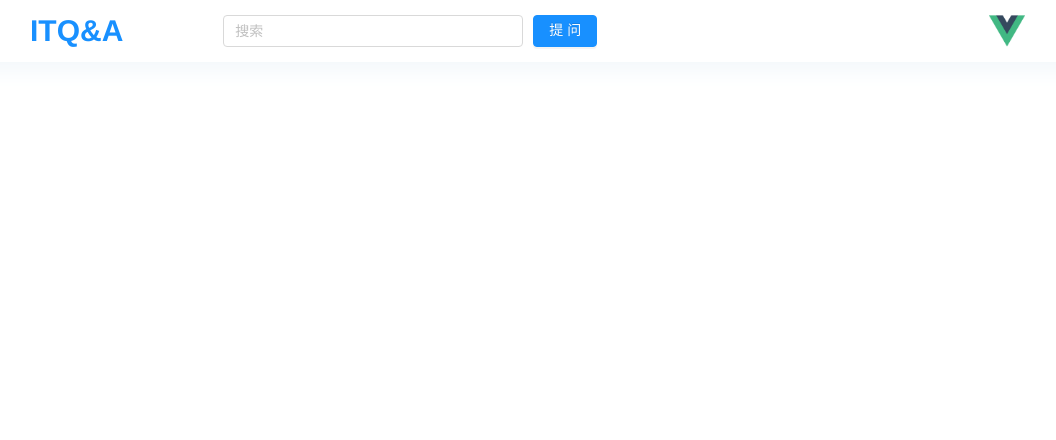
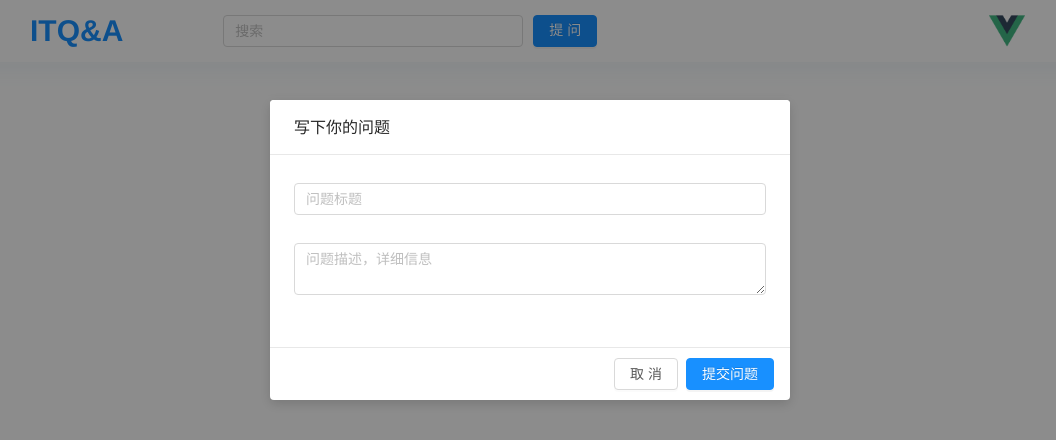
Before and after one commit to Toxiiic/ITQNA-web, a Vue app: page /#/home in a window 1280 px wide. Before the commit this address led to /#/home. Shown: the top 440 px of the page, without its empty margins (110-1166 px from the left). Built offline with nearby package versions, Linux system fonts and the light colour scheme.

Commit message:
optimized token verify function

```diff
--- a/src/App.vue
+++ b/src/App.vue
@@ -10,7 +10,8 @@
 import NavBar from '@/components/NavBar.vue'
 import Home from '@/views/Home.vue'
 import { user } from '@/common/api'
-import { mapMutations } from 'vuex'
+import { verifyTokenAndSaveId } from './common/util'
+import { mapMutations, mapGetters } from 'vuex'
 
 export default {
   components: {
@@ -18,14 +19,17 @@ export default {
     Home
   },
   mounted () {
-    user.getLoginState(res => {
-      this.setLogined(res.logined)
-    })
+    verifyTokenAndSaveId()
   },
   methods: {
     ...mapMutations([
-      'setLogined'
+      'setUserId'
     ]),
+  },
+  computed: {
+    ...mapGetters([
+      'userId'
+    ])
   }
 }
 </script>
--- a/src/common/api.js
+++ b/src/common/api.js
@@ -48,3 +48,9 @@ export const user = {
     }
 
 }
+
+export const question = {
+    create (formData, callback) {
+        axios.post(host + `/api/questions`, formData).then(res => callback(res))
+    }
+}
--- a/src/common/util.js
+++ b/src/common/util.js
@@ -1,3 +1,6 @@
+import store from '@/store'
+import { user } from '@/common/api'
+
 export function getCookie(name) {
     var arr, reg = new RegExp("(^| )" + name + "=([^;]*)(;|$)");
     if (arr = document.cookie.match(reg))
@@ -9,3 +12,27 @@ export function getCookie(name) {
 export function getToken() {
   return 'I\'m the token'
 }
+
+/**
+ * 1 有无token
+ * 2 是否有效
+ * 全满足则为valid，否则invalid
+ * valid会保存id到store，调用invalidCallback
+ * invalid直接调用invalidCallback
+*/
+export function verifyTokenAndSaveId(validCallback=()=>{}, invalidCallback=()=>{}) {
+  let token = window.localStorage.getItem('token')
+
+    if(token) {
+      user.verifyToken(token, res => {
+        if(res.data.valid) {
+          store.commit('setUserId', res.data.id)
+          validCallback()
+        } else {
+          invalidCallback()
+        }
+      })
+    } else {
+      invalidCallback()
+    }
+}
--- a/src/components/NavBar.vue
+++ b/src/components/NavBar.vue
@@ -3,7 +3,25 @@
         <div class="page-wrapper">
             <div class="ib logo">ITQ&A</div>
             <a-input class="ib search-input" style="width: 300px" placeholder="搜索"></a-input>
-            <a-button class="ib" type="primary">提问</a-button>
+            <a-button class="ib" type="primary" @click="questionModalOpen=true">提问</a-button>
+            <a-modal
+                title="写下你的问题"
+                :visible="questionModalOpen"
+                @ok="submitQuestion"
+                @cancel="questionModalOpen=false"
+                :confirmLoading="confirmLoading"
+                okText="提交问题"
+                cancelText="取消"
+            >
+                <a-form :autoFormCreate="form => this.questionForm=form">
+                    <a-form-item fieldDecoratorId="title">
+                        <a-input placeholder="问题标题"></a-input>
+                    </a-form-item>
+                    <a-form-item fieldDecoratorId="desc">
+                        <a-textarea placeholder="问题描述，详细信息"></a-textarea>
+                    </a-form-item>
+                </a-form>
+            </a-modal>
             <router-link to="/user">
                 <img class="avatar" src="@/assets/logo.png" alt="">
             </router-link>
@@ -12,9 +30,32 @@
 </template>
 
 <script>
+import { question } from '@/common/api'
+import { mapGetters } from 'vuex';
+
 export default {
     components: {
-
+    },
+    data () {
+        return {
+            confirmLoading: false,
+            questionModalOpen: true
+        }
+    },
+    methods: {
+        submitQuestion () {
+            // this.confirmLoading = true
+            let formData = this.questionForm.getFieldsValue()
+            formData.ask_user_id = this.userId
+            question.create(formData, res => {
+                this.confirmLoading = false
+            })
+        }
+    },
+    computed: {
+        ...mapGetters([
+            'userId'
+        ])
     }
 }
 </script>
--- a/src/main.js
+++ b/src/main.js
@@ -3,30 +3,18 @@ import App from './App.vue'
 import router from './router'
 import store from './store'
 import { user } from './common/api'
+import { verifyTokenAndSaveId } from './common/util'
 import AntD from 'ant-design-vue'
 import 'ant-design-vue/dist/antd.css'
 
 
 router.beforeEach((to, from, next) => {
   if(to.meta.requireAuth) {
-    let token = window.localStorage.getItem('token')
-
-    if(token) {
-      //有token向后台检查token是否有效
-      user.verifyToken(token, res => {
-        if(res.data.valid) {
-          //没有问题，正常通行，保存id
-          store.commit('setUserId', res.data.id)
-          next()
-        } else {
-          //有问题，得登陆
-          next('/login')
-        }
-      })
-    } else {
-      //没有token直接跳到登陆
+    verifyTokenAndSaveId(() => {
+      next()
+    }, () => {
       next('/login')
-    }
+    })
   }
 })
 
```
